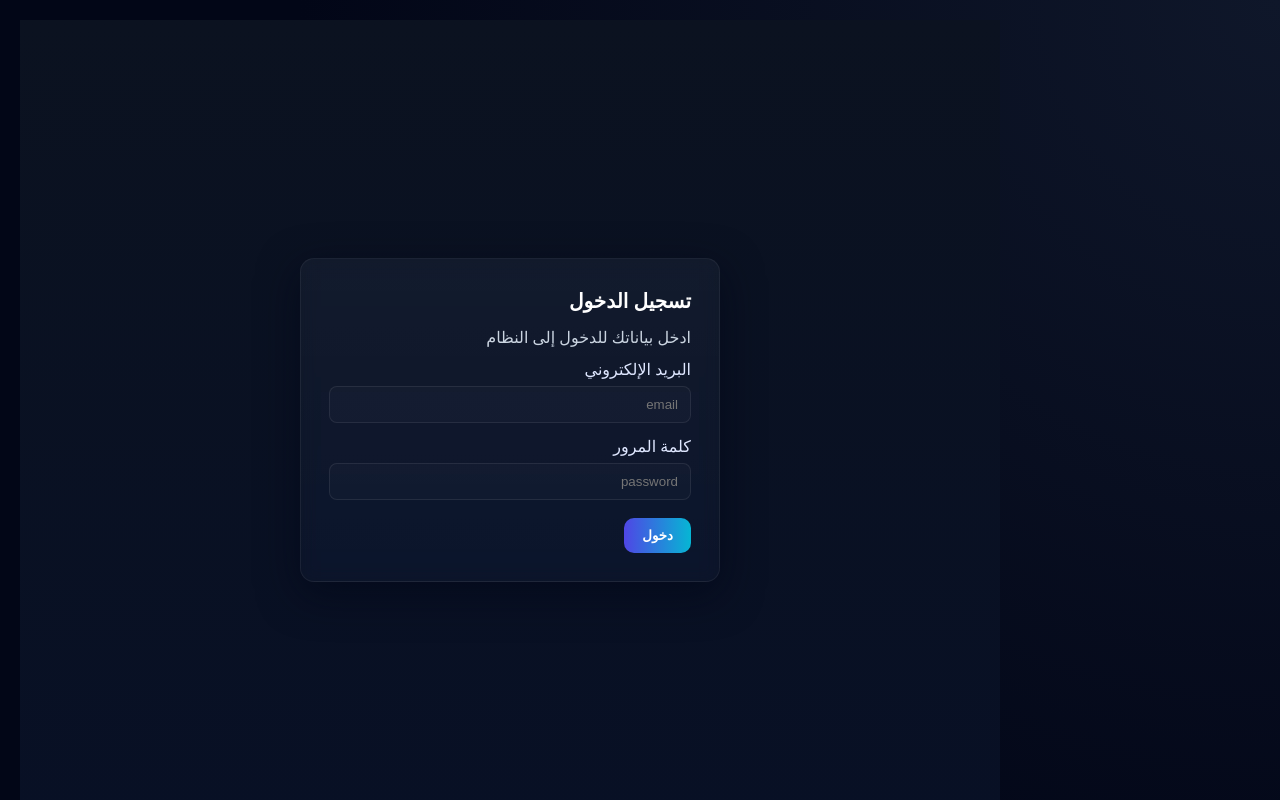
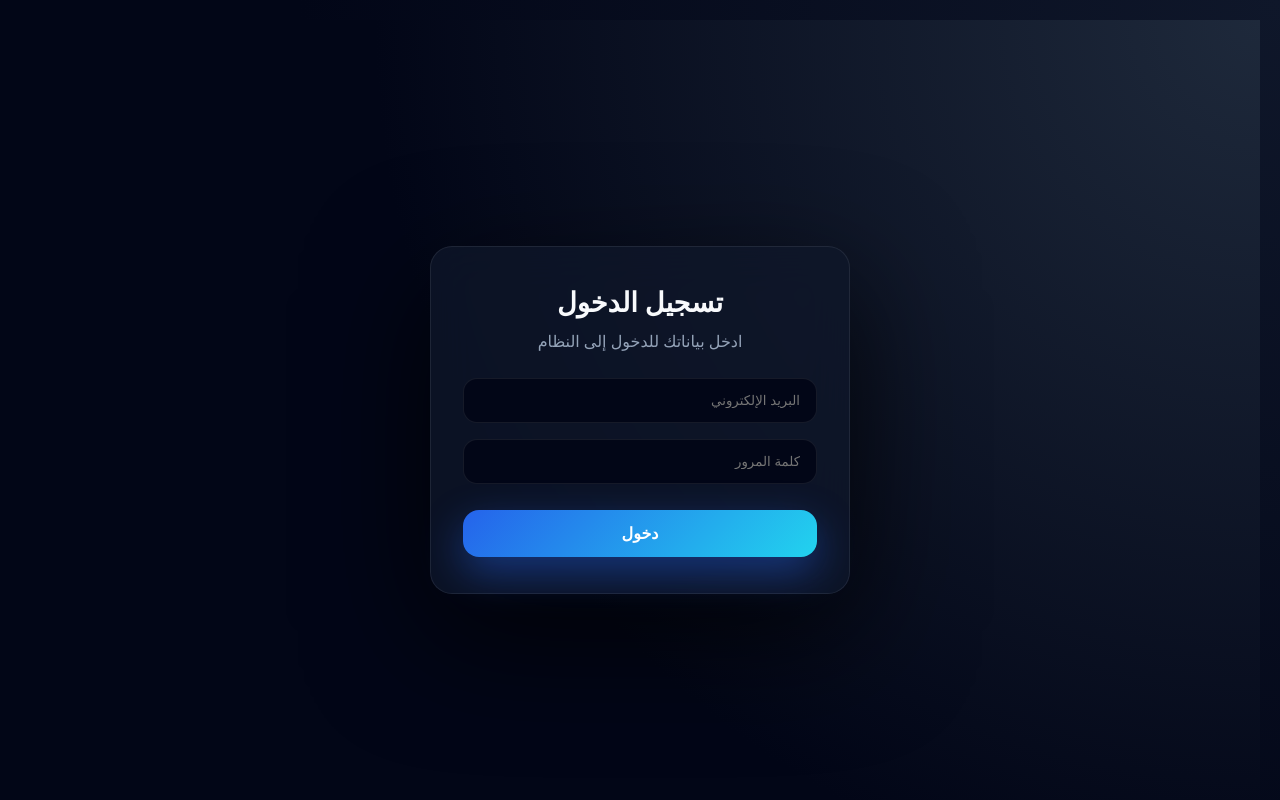
Before and after one commit to omotaz447-cloud/account-system, a React (Create React App) app: page /login in a window 1280 px wide. Built offline with nearby package versions, Linux system fonts and the light colour scheme.

Commit message:
Update admin-only access and branch pages

```diff
--- a/src/pages/Login.js
+++ b/src/pages/Login.js
@@ -34,7 +34,6 @@ export default function LoginPage() {
     setLoading(false);
 
     if (!res.ok) {
-      console.error("Login error:", res.error);
       setErr("اسم المستخدم أو كلمة المرور غير صحيحة");
       return;
     }
@@ -43,146 +42,40 @@ export default function LoginPage() {
   };
 
   return (
-    <div
-      style={{
-        minHeight: "100vh",
-        display: "flex",
-        alignItems: "center",
-        justifyContent: "center",
-        background: "linear-gradient(180deg,#0b1220,#081025)",
-        padding: 20,
-      }}
-    >
-      <form
-        onSubmit={handleSubmit}
-        style={{
-          width: 420,
-          maxWidth: "calc(100% - 40px)",
-          padding: 28,
-          borderRadius: 14,
-          background:
-            "linear-gradient(180deg, rgba(255,255,255,0.04), rgba(255,255,255,0.02))",
-          boxShadow: "0 12px 40px rgba(2,6,23,0.6)",
-          backdropFilter: "blur(8px) saturate(120%)",
-          border: "1px solid rgba(255,255,255,0.06)",
-          color: "#fff",
-        }}
-      >
-        <h2
-          style={{
-            margin: 0,
-            marginBottom: 12,
-            fontSize: 20,
-            color: "#fff",
-            fontWeight: 800,
-          }}
-        >
-          تسجيل الدخول
-        </h2>
-
-        <div style={{ marginBottom: 10, color: "#cbd5e1" }}>
-          ادخل بياناتك للدخول إلى النظام
-        </div>
-
-        {/* Email */}
-        <label
-          style={{
-            display: "block",
-            marginTop: 10,
-            marginBottom: 6,
-            color: "#dfe7ff",
-          }}
-        >
-          البريد الإلكتروني
-        </label>
+    <div className="login-page">
+      <form className="login-card" onSubmit={handleSubmit}>
+        <h2>تسجيل الدخول</h2>
+        <p>ادخل بياناتك للدخول إلى النظام</p>
 
         <input
+          type="email"
           value={username}
           onChange={(e) => setUsername(e.target.value)}
-          placeholder="email"
+          placeholder="البريد الإلكتروني"
           autoComplete="username"
-          style={{
-            width: "100%",
-            padding: "10px 12px",
-            borderRadius: 8,
-            border: "1px solid rgba(255,255,255,0.08)",
-            background: "rgba(255,255,255,0.02)",
-            color: "#fff",
-            outline: "none",
-          }}
         />
-
-        {/* Password */}
-        <label
-          style={{
-            display: "block",
-            marginTop: 12,
-            marginBottom: 6,
-            color: "#dfe7ff",
-          }}
-        >
-          كلمة المرور
-        </label>
 
         <input
           type="password"
           value={password}
           onChange={(e) => setPassword(e.target.value)}
-          placeholder="password"
+          placeholder="كلمة المرور"
           autoComplete="current-password"
-          style={{
-            width: "100%",
-            padding: "10px 12px",
-            borderRadius: 8,
-            border: "1px solid rgba(255,255,255,0.08)",
-            background: "rgba(255,255,255,0.02)",
-            color: "#fff",
-            outline: "none",
-          }}
         />
 
-        {/* Error */}
         {err && (
-          <div style={{ marginTop: 10, color: "#ffb3b3", fontWeight: 600 }}>
+          <div style={{ marginTop: 12, color: "#ffb3b3", fontWeight: 600 }}>
             {err}
           </div>
         )}
 
-        {/* Buttons */}
-        <div
-          style={{
-            display: "flex",
-            justifyContent: "space-between",
-            marginTop: 18,
-          }}
+        <button
+          type="submit"
+          className={`login-btn ${loading ? "loading" : ""}`}
+          disabled={loading}
         >
-          <button
-            type="submit"
-            disabled={loading}
-            style={{
-              padding: "10px 18px",
-              borderRadius: 10,
-              border: "none",
-              cursor: "pointer",
-              background: "linear-gradient(90deg,#4f46e5,#06b6d4)",
-              color: "#fff",
-              fontWeight: 700,
-              opacity: loading ? 0.7 : 1,
-            }}
-          >
-            {loading ? "جاري..." : "دخول"}
-          </button>
-
-          <div
-            style={{
-              color: "#9fb3ff",
-              alignSelf: "center",
-              fontSize: 13,
-            }}
-          >
-            {/* مكان رابط نسيان كلمة المرور */}
-          </div>
-        </div>
+          {loading ? "جاري..." : "دخول"}
+        </button>
       </form>
     </div>
   );
--- a/src/styles.css
+++ b/src/styles.css
@@ -315,9 +315,9 @@ body {
 ====================== */
 .sidebar {
   position: fixed;
-  top: 0;
-  right: 0;                 /* مهم */
-  height: 100vh;
+  top: 74px;                       /* ⬅️ تحت الـ Topbar */
+  right: 0;
+  height: calc(100vh - 74px);      /* ⬅️ ما يغطيش اللي فوق */
   width: 260px;
   background: linear-gradient(180deg, #050714, #020617);
   border-left: 1px solid var(--border-soft);
@@ -325,6 +325,7 @@ body {
   overflow-y: auto;
   z-index: 100;
 }
+
 
 /* عناصر السايد بار */
 .sidebar a {
@@ -352,12 +353,20 @@ body {
 /* ======================
    MAIN CONTENT FIX
 ====================== */
+/* MAIN الافتراضي (زي اللوجين) */
 main {
-  margin-right: 260px;     /* نفس عرض السايد بار */
-  width: calc(100% - 260px);
+  margin-right: 0;
+  width: 100%;
   min-height: 100vh;
   padding: 28px;
 }
+
+/* لما يكون في sidebar */
+.sidebar + main {
+  margin-right: 260px;
+  width: calc(100% - 260px);
+}
+
 
 /* ======================
    TOPBAR FIX
@@ -378,6 +387,11 @@ main {
   }
 
   main {
+    margin-right: 0;
+    width: 100%;
+  }
+
+  .sidebar + main {
     margin-right: 82px;
     width: calc(100% - 82px);
   }
@@ -386,3 +400,94 @@ main {
     display: none;
   }
 }
+/* ===============================
+   LOGIN PAGE – PREMIUM REALISTIC
+================================ */
+
+.login-page {
+  min-height: 100vh;
+  display: flex;
+  align-items: center;
+  justify-content: center;
+  background:
+    radial-gradient(circle at top right, #1e293b, #020617 60%);
+}
+
+/* Login Card */
+.login-card {
+  width: 100%;
+  max-width: 420px;
+  padding: 36px 32px;
+  border-radius: 22px;
+  background: rgba(15, 23, 42, 0.75);
+  backdrop-filter: blur(22px);
+  border: 1px solid rgba(255, 255, 255, 0.08);
+  box-shadow: 0 40px 120px rgba(0, 0, 0, 0.75);
+
+  animation: loginEnter 0.7s cubic-bezier(.22,1,.36,1);
+}
+
+@keyframes loginEnter {
+  from {
+    opacity: 0;
+    transform: translateY(30px) scale(0.97);
+  }
+  to {
+    opacity: 1;
+    transform: translateY(0) scale(1);
+  }
+}
+
+/* Titles */
+.login-card h2 {
+  margin: 0;
+  font-size: 1.7rem;
+  font-weight: 800;
+  text-align: center;
+}
+
+.login-card p {
+  margin: 10px 0 26px;
+  text-align: center;
+  color: var(--text-soft);
+}
+
+/* Inputs */
+.login-card input {
+  margin-bottom: 16px;
+  padding: 14px 16px;
+  border-radius: 14px;
+  background: rgba(2, 6, 23, 0.9);
+  border: 1px solid rgba(255,255,255,0.08);
+  transition: border 0.25s ease, box-shadow 0.25s ease;
+}
+
+.login-card input:focus {
+  border-color: #3b82f6;
+  box-shadow: 0 0 0 4px rgba(59, 130, 246, 0.25);
+}
+
+/* Login Button */
+.login-btn {
+  width: 100%;
+  margin-top: 10px;
+  padding: 14px;
+  border-radius: 16px;
+  font-size: 1rem;
+  font-weight: 700;
+  color: #fff;
+  background: linear-gradient(135deg, #2563eb, #22d3ee);
+  box-shadow: 0 15px 40px rgba(37, 99, 235, 0.45);
+  transition: transform 0.25s ease, box-shadow 0.25s ease;
+}
+
+.login-btn:hover {
+  transform: translateY(-2px);
+  box-shadow: 0 25px 60px rgba(37, 99, 235, 0.65);
+}
+
+/* Loading state (اختياري) */
+.login-btn.loading {
+  opacity: 0.7;
+  pointer-events: none;
+}
```
